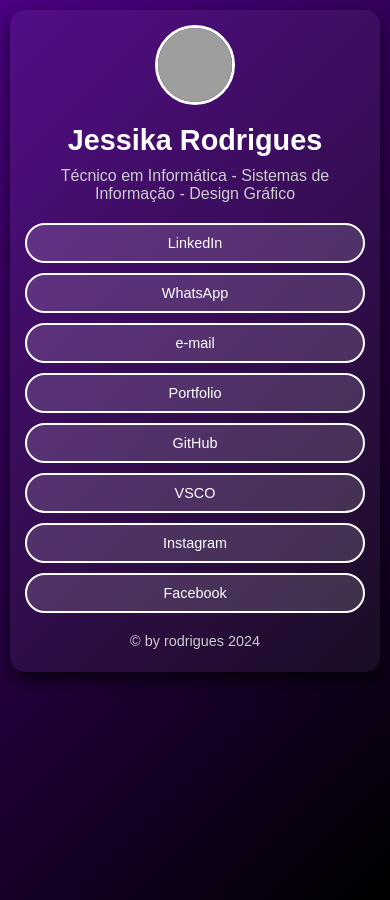
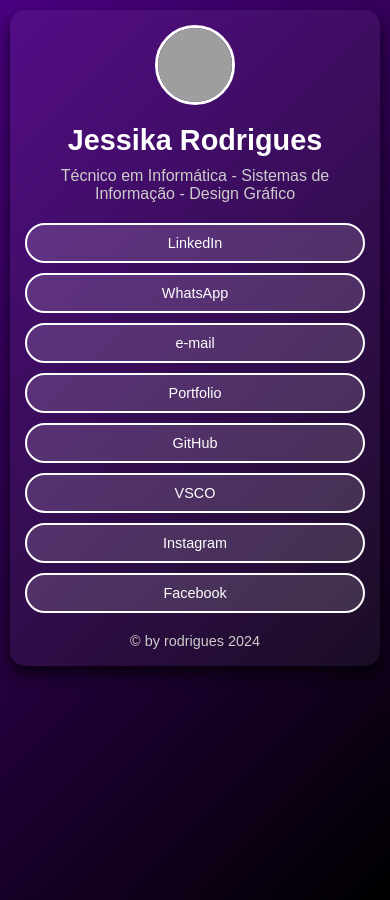
Before and after one commit to jesscatt/Jessika.rodrigues, a Jekyll site: the page built from index.md, in a window 390 px wide. Built offline with Jekyll 4.4.1, drawn with Linux system fonts in a browser that asks for light colours; grey boxes are pictures that could not be loaded.

Commit message:
Update style.css

```diff
--- a/assets/style.css
+++ b/assets/style.css
@@ -56,7 +56,7 @@ h1 {
 
 p {
   font-size: 1em;
-  margin-bottom: 2px;
+  margin-bottom: 1.5px;
   color: #ccc; /* Texto um pouco mais escuro para contraste */
 }
 
@@ -135,7 +135,7 @@ a:hover {
 
   p {
     font-size: 1em;
-    margin-bottom: 8px;
+    margin-bottom: 1.5px;
   }
 
   .button {
```
